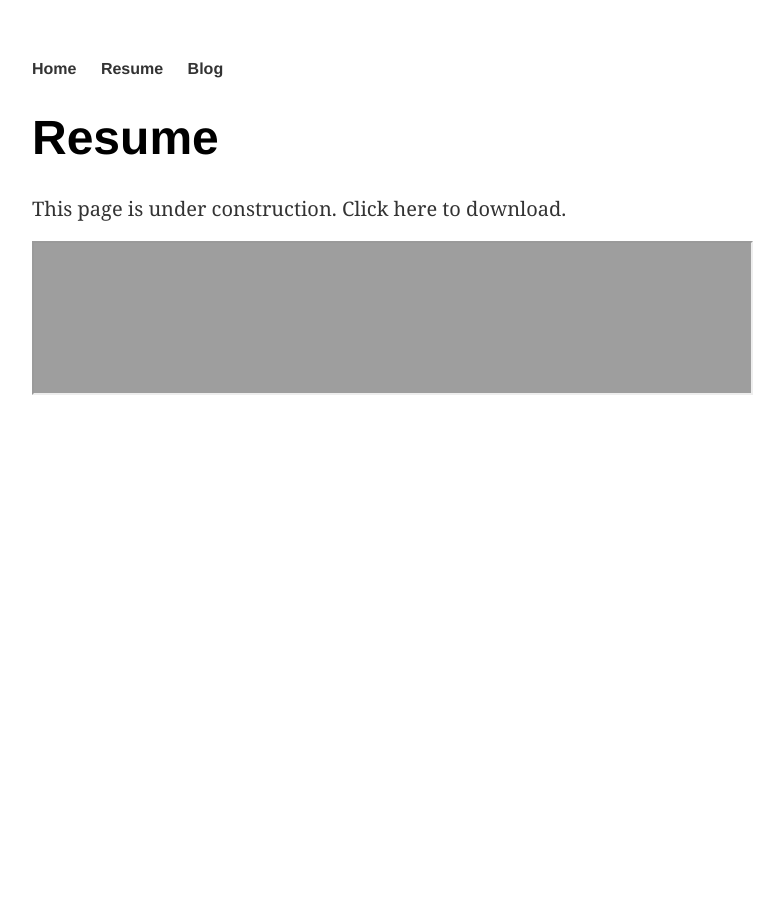
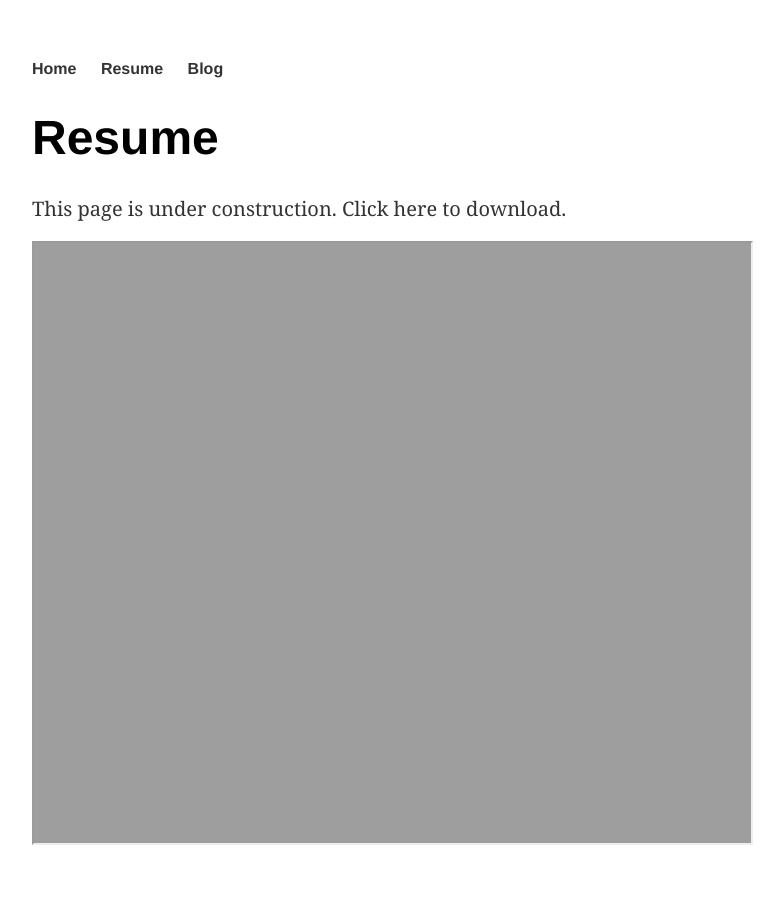
Before and after one commit to eliason-j/eliason-j.github.io, a Jekyll site: the page built from resume/86e50ff964a83855fcac5d8dbdd1930528b9eab9/index.html, in a window 1280 px wide. Shown: the whole page, without its empty margins (160-944 px from the left). Built offline with Jekyll 4.4.1, drawn with Linux system fonts in a browser that asks for light colours.

Commit message:
Update index.html

```diff
--- a/resume/86e50ff964a83855fcac5d8dbdd1930528b9eab9/index.html
+++ b/resume/86e50ff964a83855fcac5d8dbdd1930528b9eab9/index.html
@@ -7,4 +7,4 @@ title: Resume
 
 	<!-- <embed src="https://jacobeliason.com/resume/86e50ff964a83855fcac5d8dbdd1930528b9eab9/resume.pdf" width="800px" height="800px" /> -->
 	<!-- {{< embedpdf url="/resume/86e50ff964a83855fcac5d8dbdd1930528b9eab9/resume.pdf" >}} -->
-	<iframe src="https://jacobeliason.com/resume/86e50ff964a83855fcac5d8dbdd1930528b9eab9/resume.pdf" width="80%">
+	<iframe src="https://jacobeliason.com/resume/86e50ff964a83855fcac5d8dbdd1930528b9eab9/resume.pdf" width="80%" height = "600px">
```
